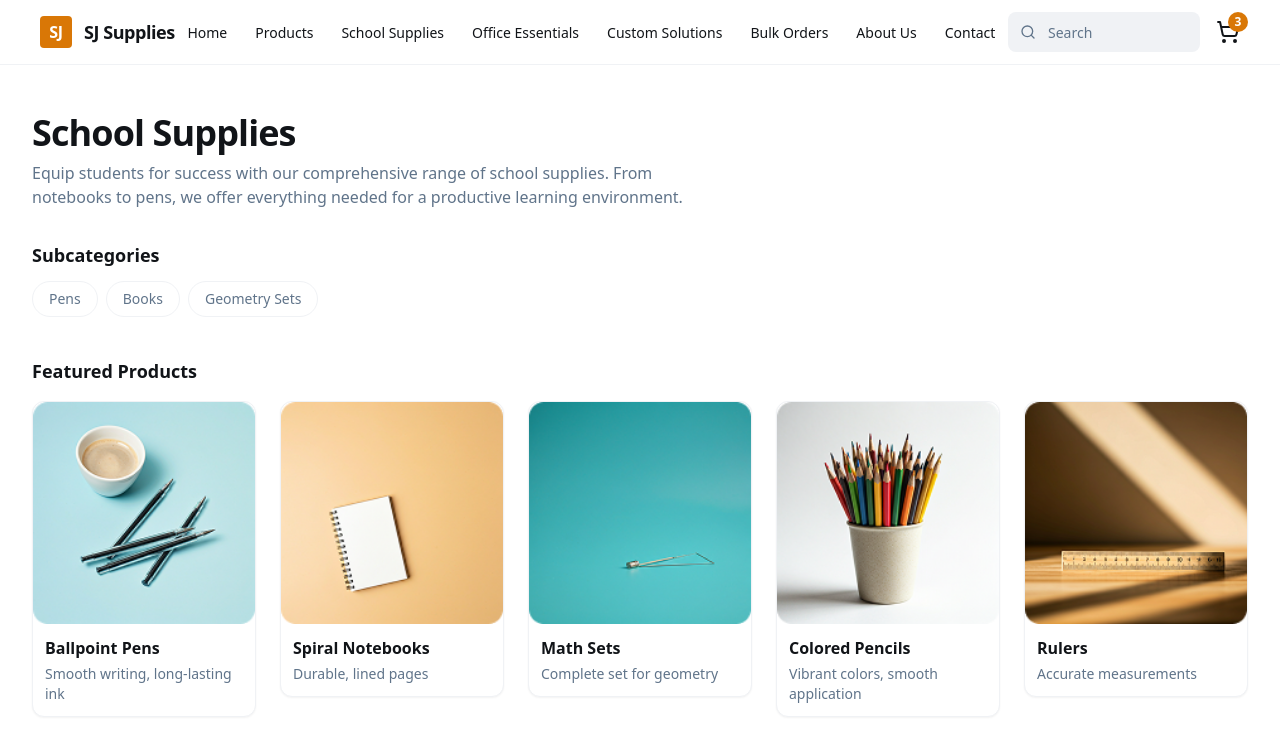
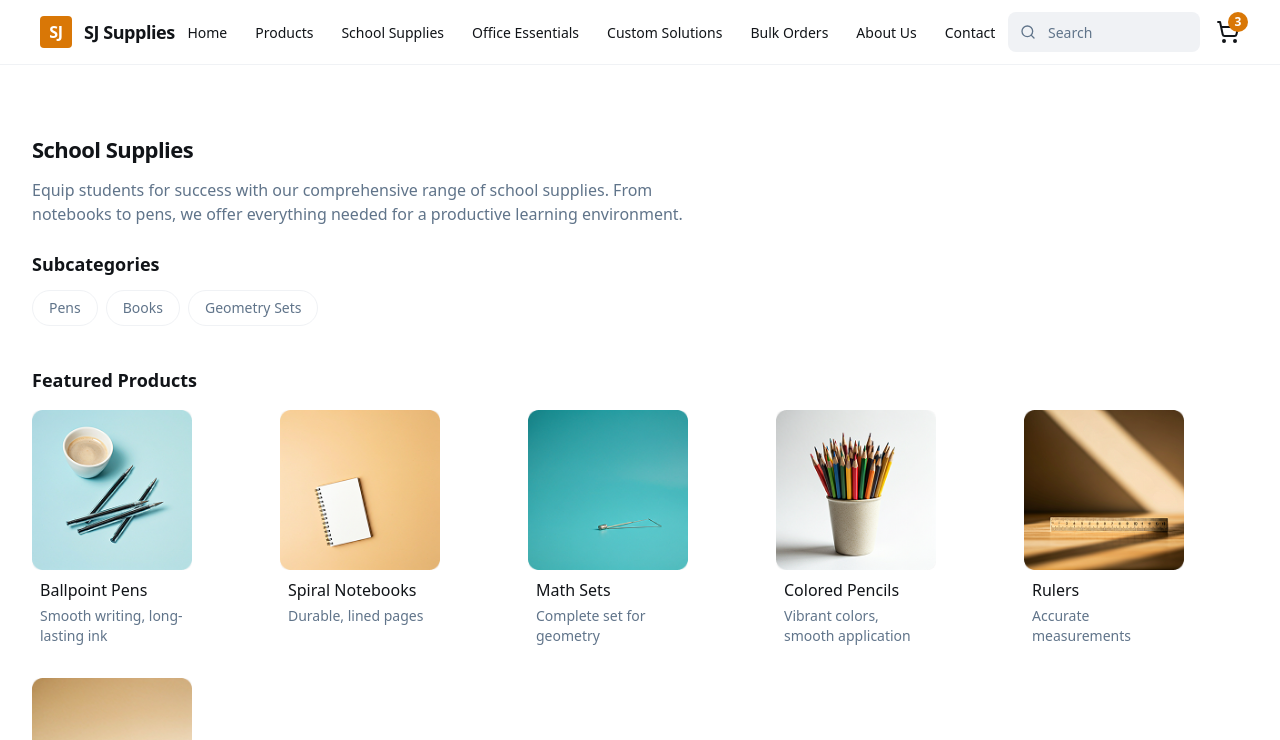
Before and after one commit to baliddeki/sj-supplies, a Next.js app: page /school-supplies in a window 1280 px wide. Shown: the top 740 px of the page. Built offline with nearby package versions, Linux system fonts and the light colour scheme.

Commit message:
uniform designs

```diff
--- a/app/products/page.tsx
+++ b/app/products/page.tsx
@@ -1,6 +1,5 @@
-import Image from "next/image";
-import Link from "next/link";
-import { Card, CardContent } from "@/components/ui/card";
+import { SectionHeading, Body } from "@/components/shared/Typography";
+import { ProductCard } from "@/components/shared/ProductCard";
 import { Button } from "@/components/ui/button";
 
 const products = [
@@ -30,11 +29,8 @@ export default function ProductsPage() {
   return (
     <div className="min-h-screen bg-white font-['Work_Sans','Noto_Sans',sans-serif] text-[#111418]">
       <div className="max-w-7xl mx-auto px-4 sm:px-6 lg:px-8 py-12">
-        {/* Title */}
-        <div className="mb-8">
-          <h1 className="text-2xl md:text-4xl font-black text-[#111418] mb-2 tracking-tight">Products</h1>
-          <p className="text-[#60748a] text-sm md:text-base">Explore our wide range of stationery supplies</p>
-        </div>
+        <SectionHeading>Products</SectionHeading>
+        <Body className="mb-6">Explore our wide range of stationery supplies</Body>
 
         {/* Category Tabs */}
         <div className="flex flex-wrap gap-1.5 mb-10 border-b border-[#f0f2f5]">
@@ -55,31 +51,21 @@ export default function ProductsPage() {
           ))}
         </div>
 
-        {/* Product Grid */}
-        <div className="grid grid-cols-2 sm:grid-cols-3 md:grid-cols-4 xl:grid-cols-5 gap-4 sm:gap-6">
-          {products.map((product, index) => (
-            <Link key={index} href={`/products/${product.name.toLowerCase()}`} className="group">
-              <Card className="bg-white border border-[#f0f2f5] rounded-xl hover:shadow-lg transition-shadow cursor-pointer flex flex-col p-0">
-                <div className="relative w-full aspect-square rounded-t-xl overflow-hidden min-h-[160px]">
-                  <Image
-                    src={product.img}
-                    alt={product.name}
-                    fill
-                    className="object-cover transition-transform duration-200 group-hover:scale-105"
-                    sizes="(max-width: 640px) 100vw, (max-width: 1024px) 33vw, 20vw"
-                  />
-                </div>
-                <CardContent className="p-3 flex-1 flex flex-col text-left">
-                  <h3 className="font-semibold text-[#111418] text-base mb-1">{product.name}</h3>
-                  <p className="text-xs md:text-sm text-[#60748a]">{product.description}</p>
-                </CardContent>
-              </Card>
-            </Link>
+        {/* Products Grid */}
+        <div className="grid grid-cols-2 sm:grid-cols-3 md:grid-cols-4 xl:grid-cols-5 gap-6">
+          {products.map((product) => (
+            <ProductCard
+              key={product.name}
+              img={product.img}
+              title={product.name}
+              description={product.description}
+              href={`/products/${product.name.toLowerCase()}`}
+            />
           ))}
         </div>
 
         {/* Pagination */}
-        <div className="flex justify-center items-center gap-2 mt-10">
+        <div className="flex justify-center items-center gap-2 mt-12">
           <Button variant="ghost" size="sm" className="rounded-full text-[#60748a] hover:text-[#0c77f2]">
             {"<"}
           </Button>
--- a/app/school-supplies/page.tsx
+++ b/app/school-supplies/page.tsx
@@ -1,39 +1,14 @@
-import Image from "next/image";
-import Link from "next/link";
-import { Card, CardContent } from "@/components/ui/card";
+import { SectionHeading, Body } from "@/components/shared/Typography";
+import { ProductCard } from "@/components/shared/ProductCard";
 import { Button } from "@/components/ui/button";
 
 const schoolProducts = [
-  {
-    name: "Ballpoint Pens",
-    description: "Smooth writing, long-lasting ink",
-    img: "/images/school-supplies/ballpoint-pens.png",
-  },
-  {
-    name: "Spiral Notebooks",
-    description: "Durable, lined pages",
-    img: "/images/school-supplies/spiral-notebooks.png",
-  },
-  {
-    name: "Math Sets",
-    description: "Complete set for geometry",
-    img: "/images/school-supplies/math-sets.png",
-  },
-  {
-    name: "Colored Pencils",
-    description: "Vibrant colors, smooth application",
-    img: "/images/school-supplies/colored-pencils.png",
-  },
-  {
-    name: "Rulers",
-    description: "Accurate measurements",
-    img: "/images/school-supplies/rulers.png",
-  },
-  {
-    name: "Erasers",
-    description: "Clean erasing, no smudging",
-    img: "/images/school-supplies/erasers.png",
-  },
+  { name: "Ballpoint Pens", description: "Smooth writing, long-lasting ink", img: "/images/school-supplies/ballpoint-pens.png" },
+  { name: "Spiral Notebooks", description: "Durable, lined pages", img: "/images/school-supplies/spiral-notebooks.png" },
+  { name: "Math Sets", description: "Complete set for geometry", img: "/images/school-supplies/math-sets.png" },
+  { name: "Colored Pencils", description: "Vibrant colors, smooth application", img: "/images/school-supplies/colored-pencils.png" },
+  { name: "Rulers", description: "Accurate measurements", img: "/images/school-supplies/rulers.png" },
+  { name: "Erasers", description: "Clean erasing, no smudging", img: "/images/school-supplies/erasers.png" },
 ];
 
 const subcategories = ["Pens", "Books", "Geometry Sets"];
@@ -42,30 +17,21 @@ export default function SchoolSuppliesPage() {
   return (
     <div className="min-h-screen bg-white font-['Work_Sans','Noto_Sans',sans-serif] text-[#111418]">
       <div className="max-w-7xl mx-auto px-4 sm:px-6 lg:px-8 py-12">
-        {/* Title & Description */}
-        <div className="mb-8">
-          <h1 className="text-2xl md:text-4xl font-black text-[#111418] mb-2 tracking-tight">
-            School Supplies
-          </h1>
-          <p className="text-[#60748a] text-xs md:text-base max-w-2xl">
-            Equip students for success with our comprehensive range of school
-            supplies. From notebooks to pens, we offer everything needed for a
-            productive learning environment.
-          </p>
-        </div>
+        <SectionHeading>School Supplies</SectionHeading>
+        <Body className="mb-6 max-w-2xl">
+          Equip students for success with our comprehensive range of school supplies. From notebooks to pens, we offer everything needed for a productive learning environment.
+        </Body>
 
         {/* Subcategories */}
         <div className="mb-10">
-          <h2 className="text-base md:text-lg font-semibold text-[#111418] mb-3">
-            Subcategories
-          </h2>
+          <h2 className="text-lg font-semibold text-[#111418] mb-3">Subcategories</h2>
           <div className="flex flex-wrap gap-2">
             {subcategories.map((sub) => (
               <Button
                 key={sub}
                 variant="outline"
                 size="sm"
-                className="rounded-full border-[#f0f2f5] text-[#60748a] hover:text-[#0c77f2] hover:border-[#0c77f2] px-4 text-xs md:text-sm"
+                className="rounded-full border-[#f0f2f5] text-[#60748a] hover:text-[#0c77f2] hover:border-[#0c77f2] px-4"
               >
                 {sub}
               </Button>
@@ -74,39 +40,17 @@ export default function SchoolSuppliesPage() {
         </div>
 
         {/* Featured Products */}
-        <div>
-          <h2 className="text-base md:text-lg font-semibold text-[#111418] mb-4">
-            Featured Products
-          </h2>
-          <div className="grid grid-cols-2 sm:grid-cols-3 md:grid-cols-4 lg:grid-cols-5 gap-4 sm:gap-6">
-            {schoolProducts.map((product, index) => (
-              <Link
-                key={index}
-                href={`/products/${product.name
-                  .toLowerCase()
-                  .replace(/ /g, "-")}`}
-                className="group"
-              >
-                <Card className="bg-white border border-[#f0f2f5] rounded-xl hover:shadow-lg transition-shadow cursor-pointer flex flex-col p-0">
-                  <div className="relative w-full aspect-square rounded-t-xl overflow-hidden min-h-[160px]">
-                    <Image
-                      src={product.img}
-                      alt={product.name}
-                      fill
-                      className="object-cover transition-transform duration-200 group-hover:scale-105"
-                      sizes="(max-width: 640px) 100vw, (max-width: 1024px) 33vw, 20vw"
-                    />
-                  </div>
-                  <CardContent className="p-3 flex-1 flex flex-col text-left">
-                    <h3 className="font-semibold text-[#111418] text-base mb-1">
-                      {product.name}
-                    </h3>
-                    <p className="text-xs md:text-sm text-[#60748a]">
-                      {product.description}
-                    </p>
-                  </CardContent>
-                </Card>
-              </Link>
+        <div className="mb-12">
+          <h2 className="text-lg font-semibold text-[#111418] mb-4">Featured Products</h2>
+          <div className="grid grid-cols-2 sm:grid-cols-3 md:grid-cols-4 lg:grid-cols-5 gap-6">
+            {schoolProducts.map((product) => (
+              <ProductCard
+                key={product.name}
+                img={product.img}
+                title={product.name}
+                description={product.description}
+                href={`/products/${product.name.toLowerCase().replace(/ /g, "-")}`}
+              />
             ))}
           </div>
         </div>
--- /dev/null
+++ b/components/shared/ProductCard.tsx
@@ -0,0 +1,39 @@
+import Link from "next/link";
+import Image from "next/image";
+import { CardTitle } from "./Typography";
+
+// Default card size
+const CARD_WIDTH = "min-w-[160px] max-w-[160px]";
+
+export const ProductCard = ({
+  img,
+  title,
+  description,
+  href,
+}: {
+  img: string;
+  title: string;
+  description: string;
+  href: string;
+}) => (
+  <Link
+    href={href}
+    className={`flex flex-col ${CARD_WIDTH} rounded-lg bg-white group shadow-none hover:shadow-md transition-shadow duration-200`}
+    style={{ textDecoration: "none" }}
+  >
+    <div className="w-full aspect-square relative rounded-lg overflow-hidden bg-[#f8f8f8]">
+      <Image
+        src={img}
+        alt={title}
+        fill
+        className="object-cover transition-transform duration-200 group-hover:scale-105"
+        sizes="160px"
+        priority={false}
+      />
+    </div>
+    <div className="flex flex-col gap-1 px-2 py-2">
+      <CardTitle>{title}</CardTitle>
+      <p className="text-sm text-[#60748a]">{description}</p>
+    </div>
+  </Link>
+);
--- /dev/null
+++ b/components/shared/TestimonialCard.tsx
@@ -0,0 +1,44 @@
+import { Star } from "lucide-react";
+export const TestimonialCard = ({
+  avatar,
+  name,
+  date,
+  rating,
+  text,
+  likes,
+  comments,
+}: {
+  avatar: string;
+  name: string;
+  date: string;
+  rating: number;
+  text: string;
+  likes: number;
+  comments: number;
+}) => (
+  <div className="flex flex-col gap-3">
+    <div className="flex items-center gap-3">
+      <div
+        className="bg-center bg-no-repeat aspect-square bg-cover rounded-full size-10"
+        style={{ backgroundImage: `url('${avatar}')` }}
+      ></div>
+      <div>
+        <p className="text-[#111418] text-base font-medium leading-normal">{name}</p>
+        <p className="text-[#60748a] text-sm font-normal leading-normal">{date}</p>
+      </div>
+    </div>
+    <div className="flex gap-1">
+      {[...Array(5)].map((_, i) => (
+        <Star
+          key={i}
+          className={`w-5 h-5 ${i < rating ? "fill-[#111418] text-[#111418]" : "text-[#bac4cf]"}`}
+        />
+      ))}
+    </div>
+    <p className="text-[#111418] text-base font-normal leading-normal">{text}</p>
+    <div className="flex gap-9 text-[#60748a]">
+      <span>👍 {likes}</span>
+      <span>💬 {comments}</span>
+    </div>
+  </div>
+);
--- /dev/null
+++ b/components/shared/Typography.tsx
@@ -0,0 +1,17 @@
+export const PageHero = ({ children }: { children: React.ReactNode }) => (
+  <h1 className="text-2xl md:text-4xl font-black mb-2 text-center tracking-tight leading-tight">
+    {children}
+  </h1>
+);
+
+export const SectionHeading = ({ children }: { children: React.ReactNode }) => (
+  <h2 className="text-[22px] font-bold text-[#111418] tracking-tight pb-3 pt-5">{children}</h2>
+);
+
+export const CardTitle = ({ children }: { children: React.ReactNode }) => (
+  <p className="text-[#111418] text-base font-medium">{children}</p>
+);
+
+export const Body = ({ children, className = "" }: { children: React.ReactNode; className?: string }) => (
+  <p className={`text-[#60748a] text-base font-normal ${className}`}>{children}</p>
+);
--- /dev/null
+++ b/components/shared/constants.ts
@@ -0,0 +1 @@
+export const defaultFont = "font-['Work_Sans','Noto_Sans',sans-serif] text-[#111418]";
```
Also changed, not shown: app/page.tsx (+33 -122 lines), app/products/notebooks/page.tsx (+20 -17 lines).
